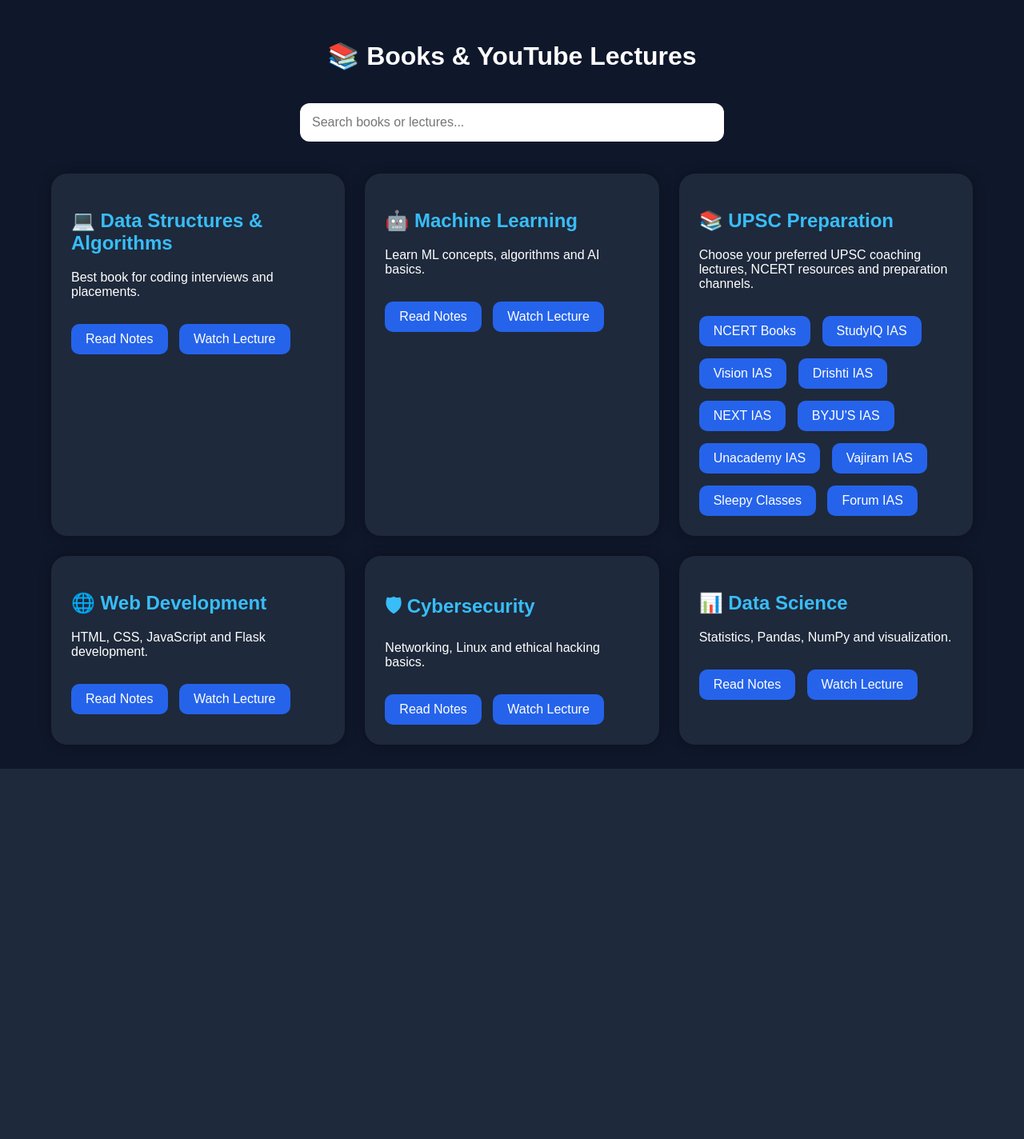
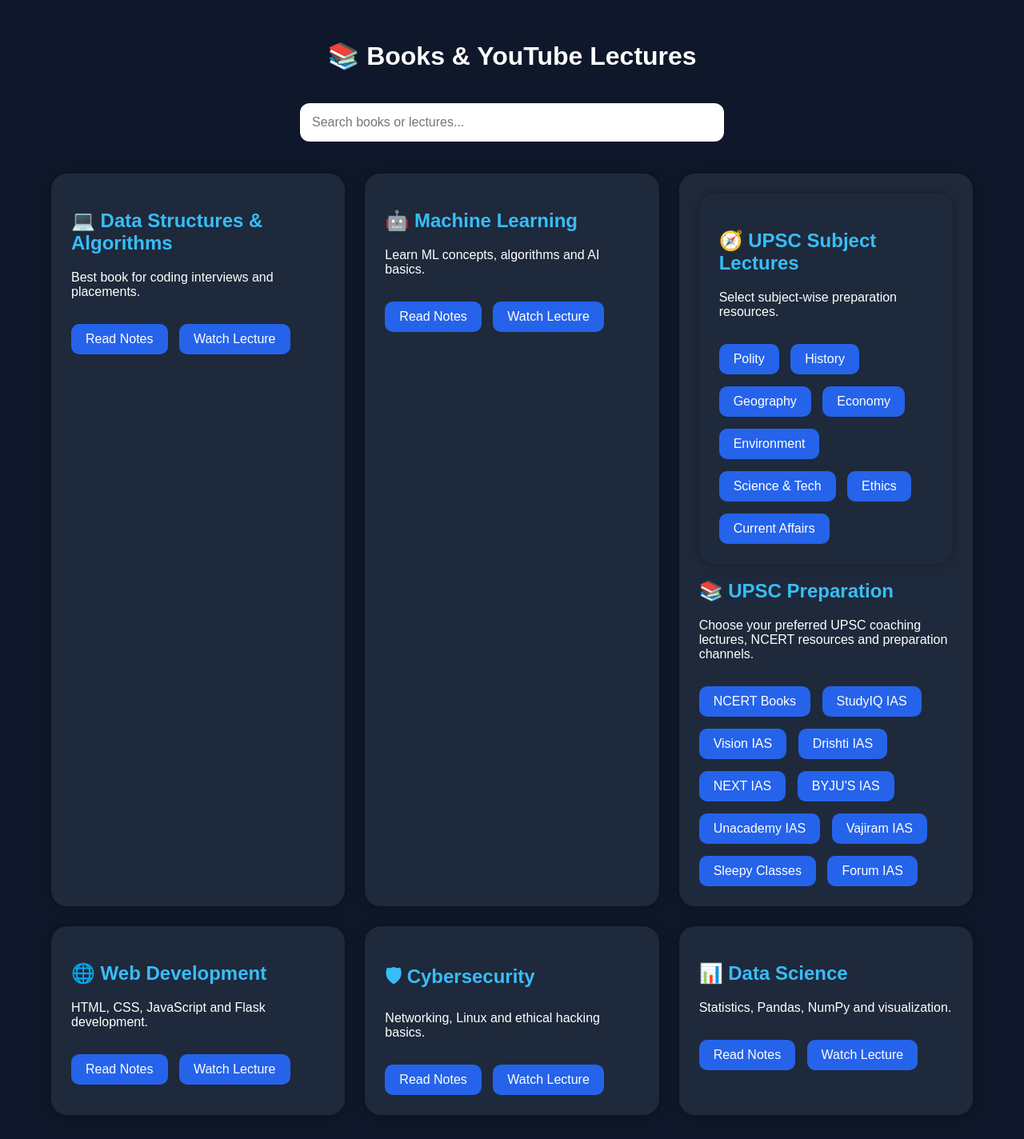
Before and after one commit to manjoraai-hub/ManjoraAI, a Flask app: page /books in a window 1280 px wide. Shown: the part 58-1482 px from the top of the page at 80% size. Before the commit the page ends 1019 px from the top, so only its background shows below. Run offline with Flask 3, Linux system fonts and the light colour scheme.

Commit message:
added upsc subject lectures

```diff
--- a/templates/books.html
+++ b/templates/books.html
@@ -182,6 +182,78 @@
         </div>
 
         <div class="book-card book-item">
+            <div class="book-card book-item">
+
+    <h2>🧭 UPSC Subject Lectures</h2>
+
+    <p>Select subject-wise preparation resources.</p>
+
+    <a href="https://www.youtube.com/results?search_query=upsc+polity+lectures"
+    target="_blank"
+    class="btn">
+
+        Polity
+
+    </a>
+
+    <a href="https://www.youtube.com/results?search_query=upsc+history+lectures"
+    target="_blank"
+    class="btn">
+
+        History
+
+    </a>
+
+    <a href="https://www.youtube.com/results?search_query=upsc+geography+lectures"
+    target="_blank"
+    class="btn">
+
+        Geography
+
+    </a>
+
+    <a href="https://www.youtube.com/results?search_query=upsc+economy+lectures"
+    target="_blank"
+    class="btn">
+
+        Economy
+
+    </a>
+
+    <a href="https://www.youtube.com/results?search_query=upsc+environment+lectures"
+    target="_blank"
+    class="btn">
+
+        Environment
+
+    </a>
+
+    <a href="https://www.youtube.com/results?search_query=upsc+science+and+technology+lectures"
+    target="_blank"
+    class="btn">
+
+        Science & Tech
+
+    </a>
+
+    <a href="https://www.youtube.com/results?search_query=upsc+ethics+lectures"
+    target="_blank"
+    class="btn">
+
+        Ethics
+
+    </a>
+
+    <a href="https://www.youtube.com/results?search_query=upsc+current+affairs"
+    target="_blank"
+    class="btn">
+
+        Current Affairs
+
+    </a>
+
+</div>
+
 
     <h2>📚 UPSC Preparation</h2>
 
```
